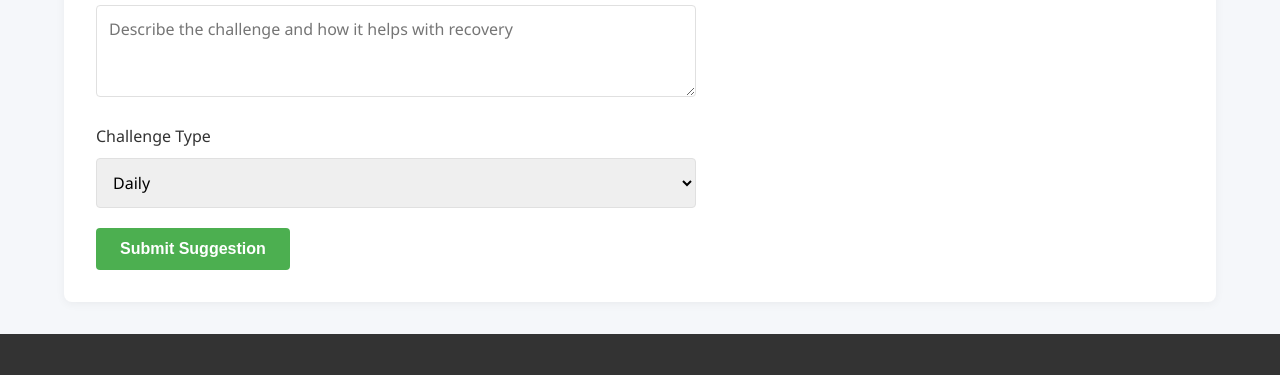
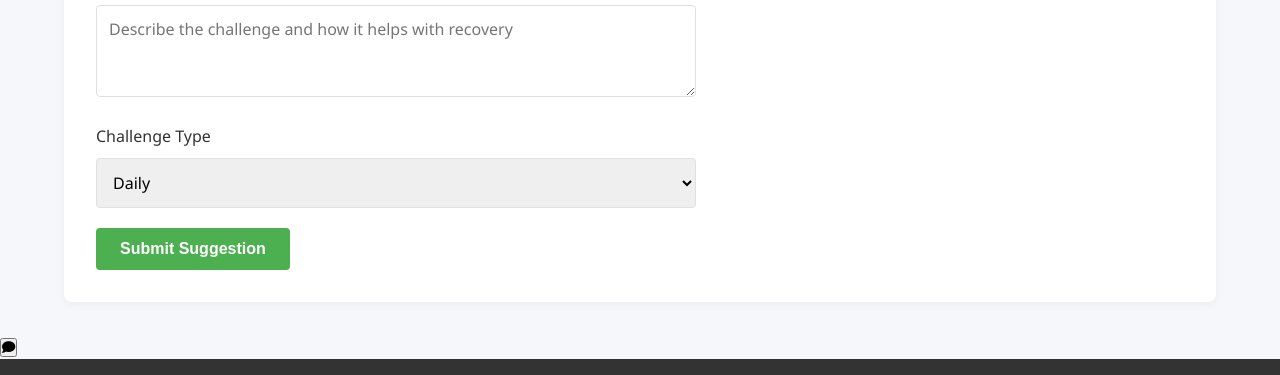
Before and after one commit to PrrajanSaravanan/Recoverypath, a website: page challenges.html in a window 1280 px wide. Shown: the part 1210-1585 px from the top of the page. Drawn offline with Linux system fonts and the light colour scheme.

Commit message:
Update challenges.html
updated challenges.html

```diff
--- a/challenges.html
+++ b/challenges.html
@@ -291,7 +291,9 @@
             </div>
         </div>
     </section>
-
+    <button class="chat-button" onclick="window.location.href='live-chat.html'">
+        <i class="fas fa-comment"></i>
+    </button>
     <footer>
         <div class="footer-content">
             <div class="footer-section">
```
